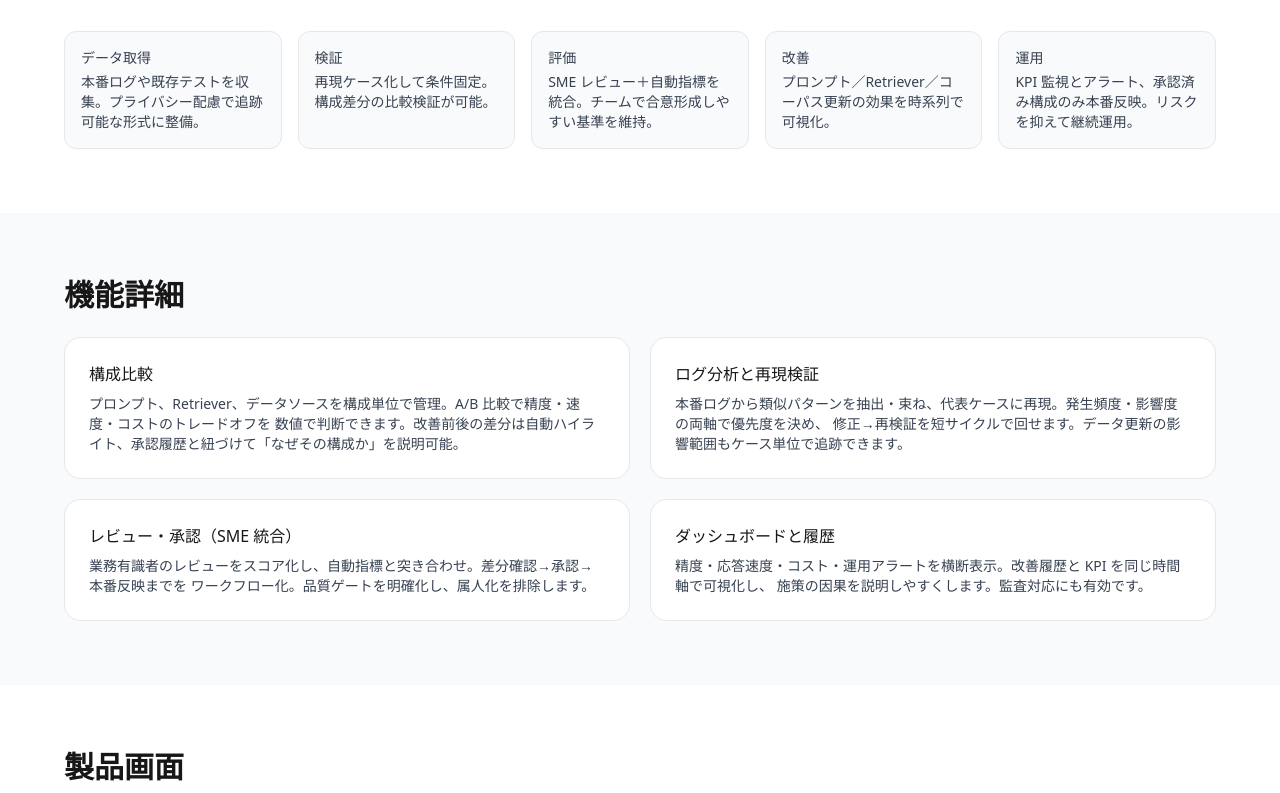
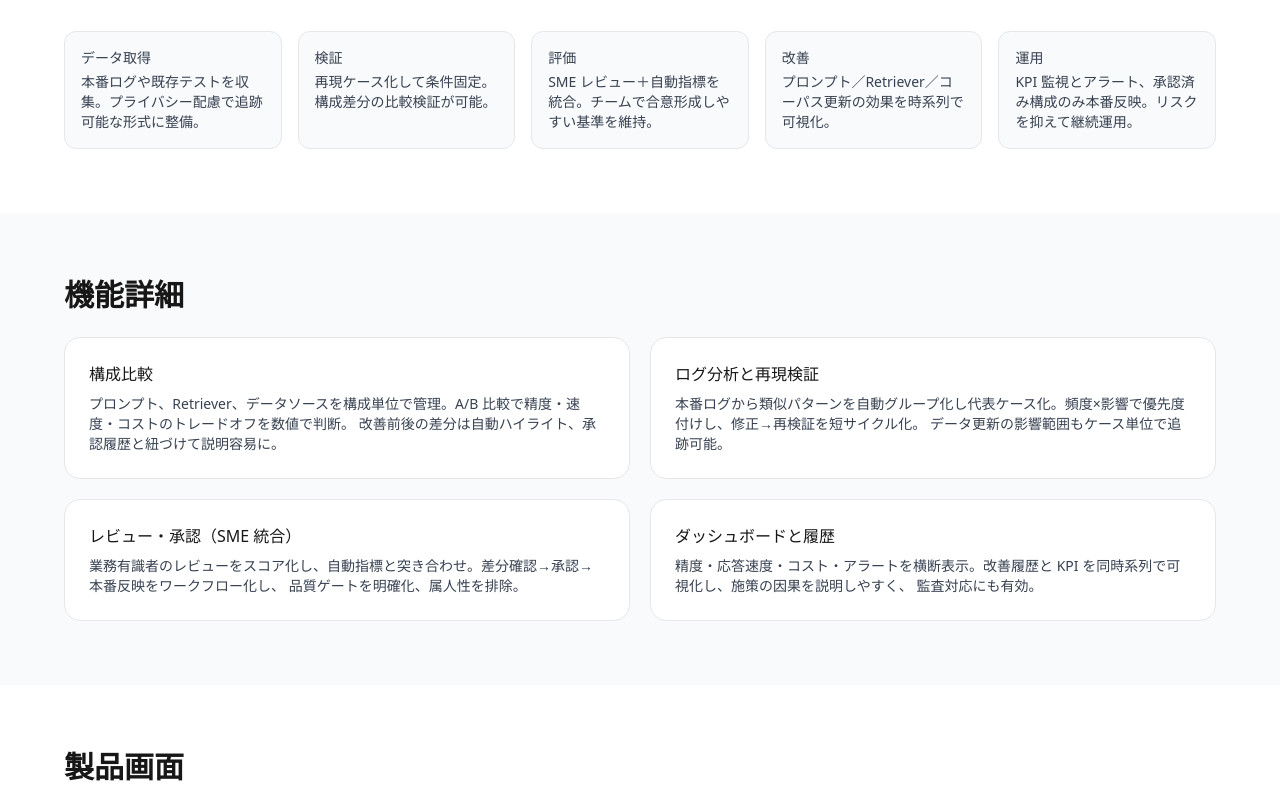
Before and after one commit to monitly-hioki/monitlyai-site, a Next.js app: page /product in a window 1280 px wide. Shown: the part 1285-2078 px from the top of the page. Built offline with nearby package versions, Linux system fonts and the light colour scheme.

Commit message:
Update page.tsx

```diff
--- a/app/product/page.tsx
+++ b/app/product/page.tsx
@@ -25,8 +25,7 @@ export default function Page() {
         <div className="max-w-6xl mx-auto">
           <h2 className="text-3xl font-semibold">Monitly が描く運用サイクル</h2>
           <p className="mt-3 text-gray-700">
-            「データ取得 → 検証 → 評価 → 改善 → 運用」を循環フローとして捉え、チーム単位の継続的学習
-            （Continuous Evaluation）を可能にします。
+            「データ取得 → 検証 → 評価 → 改善 → 運用」を循環フローとして捉え、チーム単位の継続的学習（Continuous Evaluation）を可能にします。
           </p>
 
           <div className="mt-6 rounded-2xl border bg-white p-4">
@@ -68,7 +67,7 @@ export default function Page() {
         </div>
       </section>
 
-      {/* 機能詳細（説明厚め・トップと重複しない表現） */}
+      {/* 機能詳細（トップのハイライトと重複しない説明） */}
       <section className="px-6 md:px-10 py-16 bg-gray-50">
         <div className="max-w-6xl mx-auto">
           <h2 className="text-3xl font-semibold">機能詳細</h2>
@@ -76,36 +75,36 @@ export default function Page() {
             <div className="p-6 rounded-2xl border bg-white">
               <h3 className="font-medium">構成比較</h3>
               <p className="mt-2 text-sm text-gray-700">
-                プロンプト、Retriever、データソースを構成単位で管理。A/B 比較で精度・速度・コストのトレードオフを
-                数値で判断できます。改善前後の差分は自動ハイライト、承認履歴と紐づけて「なぜその構成か」を説明可能。
+                プロンプト、Retriever、データソースを構成単位で管理。A/B 比較で精度・速度・コストのトレードオフを数値で判断。
+                改善前後の差分は自動ハイライト、承認履歴と紐づけて説明容易に。
               </p>
             </div>
             <div className="p-6 rounded-2xl border bg-white">
               <h3 className="font-medium">ログ分析と再現検証</h3>
               <p className="mt-2 text-sm text-gray-700">
-                本番ログから類似パターンを抽出・束ね、代表ケースに再現。発生頻度・影響度の両軸で優先度を決め、
-                修正→再検証を短サイクルで回せます。データ更新の影響範囲もケース単位で追跡できます。
+                本番ログから類似パターンを自動グループ化し代表ケース化。頻度×影響で優先度付けし、修正→再検証を短サイクル化。
+                データ更新の影響範囲もケース単位で追跡可能。
               </p>
             </div>
             <div className="p-6 rounded-2xl border bg-white">
               <h3 className="font-medium">レビュー・承認（SME 統合）</h3>
               <p className="mt-2 text-sm text-gray-700">
-                業務有識者のレビューをスコア化し、自動指標と突き合わせ。差分確認→承認→本番反映までを
-                ワークフロー化。品質ゲートを明確化し、属人化を排除します。
+                業務有識者のレビューをスコア化し、自動指標と突き合わせ。差分確認→承認→本番反映をワークフロー化し、
+                品質ゲートを明確化、属人性を排除。
               </p>
             </div>
             <div className="p-6 rounded-2xl border bg-white">
               <h3 className="font-medium">ダッシュボードと履歴</h3>
               <p className="mt-2 text-sm text-gray-700">
-                精度・応答速度・コスト・運用アラートを横断表示。改善履歴と KPI を同じ時間軸で可視化し、
-                施策の因果を説明しやすくします。監査対応にも有効です。
+                精度・応答速度・コスト・アラートを横断表示。改善履歴と KPI を同時系列で可視化し、施策の因果を説明しやすく、
+                監査対応にも有効。
               </p>
             </div>
           </div>
         </div>
       </section>
 
-      {/* 製品画面（スクリーンショット） */}
+      {/* 製品画面（スクリーンショット 3枚） */}
       <section className="px-6 md:px-10 py-16 bg-white">
         <div className="max-w-6xl mx-auto">
           <h2 className="text-3xl font-semibold">製品画面</h2>
@@ -146,7 +145,7 @@ export default function Page() {
           <figure className="rounded-2xl border bg-white p-4">
             <div className="relative aspect-[16/9] overflow-hidden rounded-xl">
               <Image
-                src="/screens/perfomance-ui.png"  // ※綴り perfomance のまま
+                src="/screens/perfomance-ui.png"  /* 綴りそのまま */
                 alt="性能・指標ビュー"
                 fill
                 unoptimized
@@ -161,11 +160,11 @@ export default function Page() {
         </div>
       </section>
 
-      {/* 対応環境（導入形態はトップで詳述しているため、ここは要点のみ） */}
+      {/* 対応環境・セキュリティ（要点のみ） */}
       <section className="px-6 md:px-10 py-16 bg-gray-50 border-t">
         <div className="max-w-6xl mx-auto">
           <h2 className="text-3xl font-semibold">対応環境・セキュリティ</h2>
-          <div className="mt-6 grid md:grid-cols-3 gap-6">
+        <div className="mt-6 grid md:grid-cols-3 gap-6">
             <div className="p-6 rounded-2xl border bg-white">
               <div className="text-sm text-gray-500">デプロイ形態</div>
               <div className="mt-2 text-sm text-gray-700">SaaS／専用 VPC／オンプレミス</div>
```
